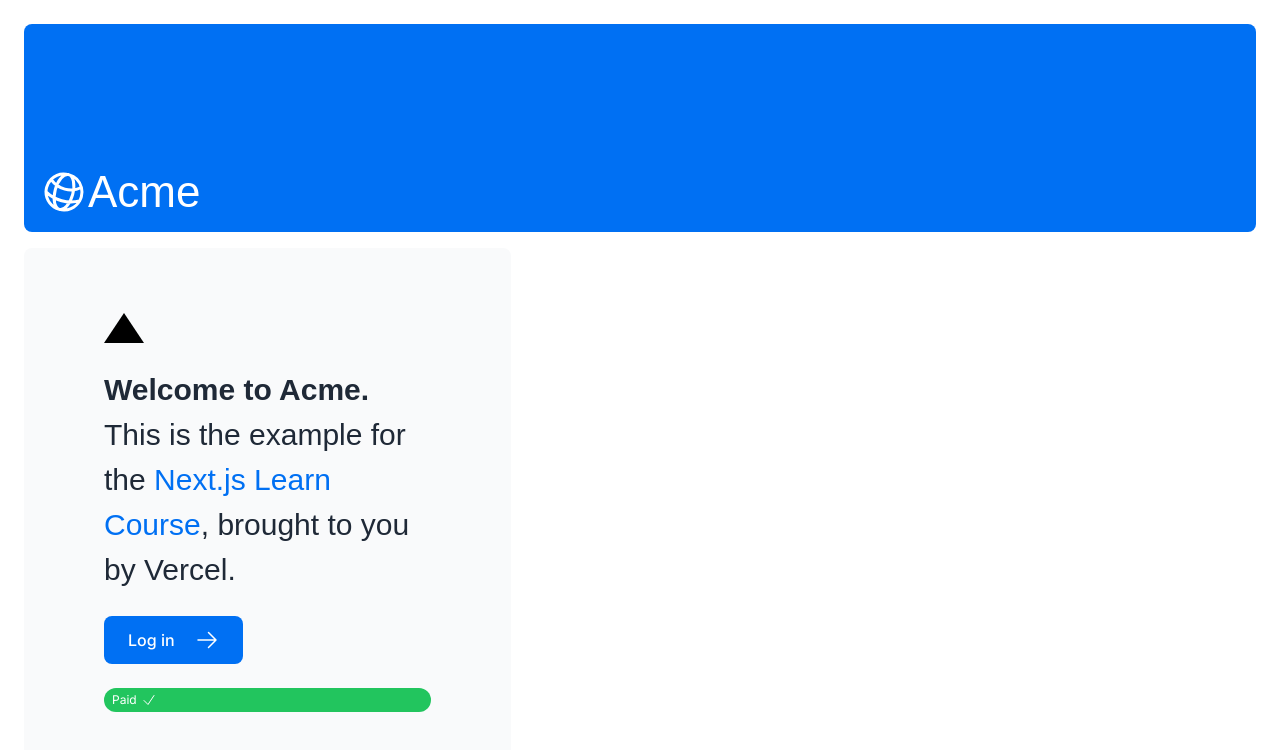
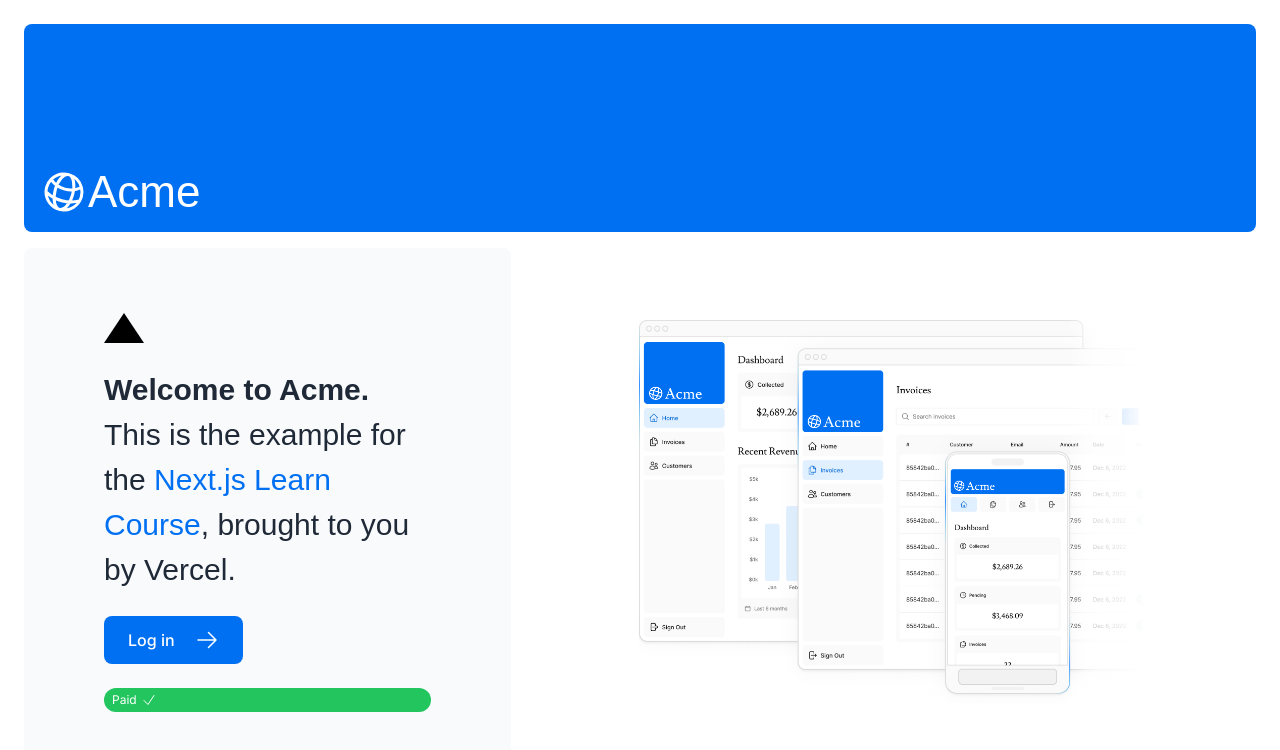
Before and after one commit to dev-honing/Next.js-Tutorial, a Next.js app in the folder nextjs-dashboard/: page / in a window 1280 px wide. Shown: the top 750 px of the page. Built offline with nearby package versions, Linux system fonts and the light colour scheme; a web font is replaced by a local one.

Commit message:
hero-desktop.png 적용하기
- public/hero-desktop.png 적용

```diff
--- a/nextjs-dashboard/app/page.tsx
+++ b/nextjs-dashboard/app/page.tsx
@@ -5,7 +5,8 @@
 import Link from 'next/link';
 import styles from '@/app/ui/home.module.css';
 import InvoiceStatus from '@/app/ui/invoices/status';
-import { lusitana } from '@/app/ui/fonts'; // lusitana 폰트 추가
+import { lusitana } from '@/app/ui/fonts';
+import Image from 'next/image'; // 이미지 추가
 
 
 export default function Page() {
@@ -36,6 +37,13 @@
         </div>
         <div className="flex items-center justify-center p-6 md:w-3/5 md:px-28 md:py-12">
           {/* Add Hero Images Here */}
+        <Image
+          src="/hero-desktop.png"
+          width={1000}
+          height={760}
+          className="hidden md:block"
+          alt="Screenshots of the dashboard project showing desktop version"
+        />
         </div>
       </div>
     </main>
```
